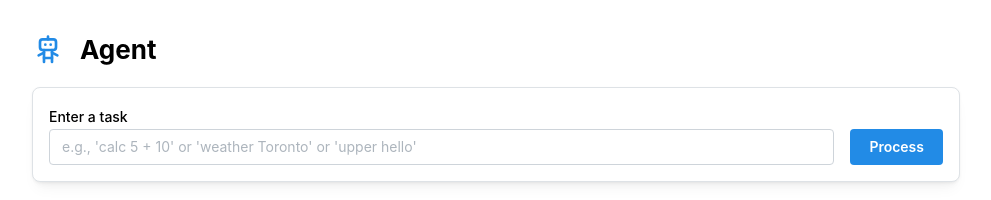
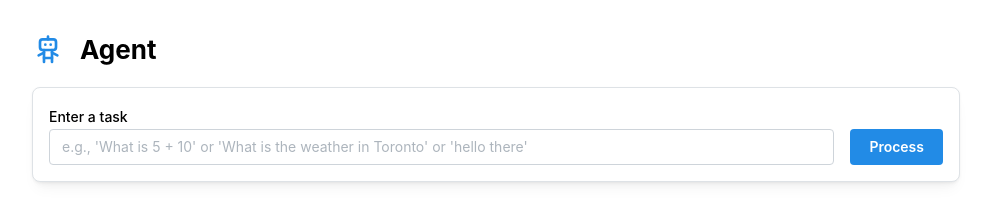
Before and after one commit to soaapp/genai-assessment, a React (Vite) app in the folder frontend/: page / in a window 1280 px wide. Shown: the top 200 px of the page, without its empty margins (144-1135 px from the left). Built offline with nearby package versions, Linux system fonts and the light colour scheme.

Commit message:
changing placeholder, needs nl

```diff
--- a/frontend/src/App.jsx
+++ b/frontend/src/App.jsx
@@ -18,7 +18,7 @@ function App() {
           <Group align="flex-end">
             <TextInput
               label="Enter a task"
-              placeholder="e.g., 'calc 5 + 10' or 'weather Toronto' or 'upper hello'"
+              placeholder="e.g., 'What is 5 + 10' or 'What is the weather in Toronto' or 'hello there'"
               style={{ flex: 1 }}
             />
             <Button>
```
